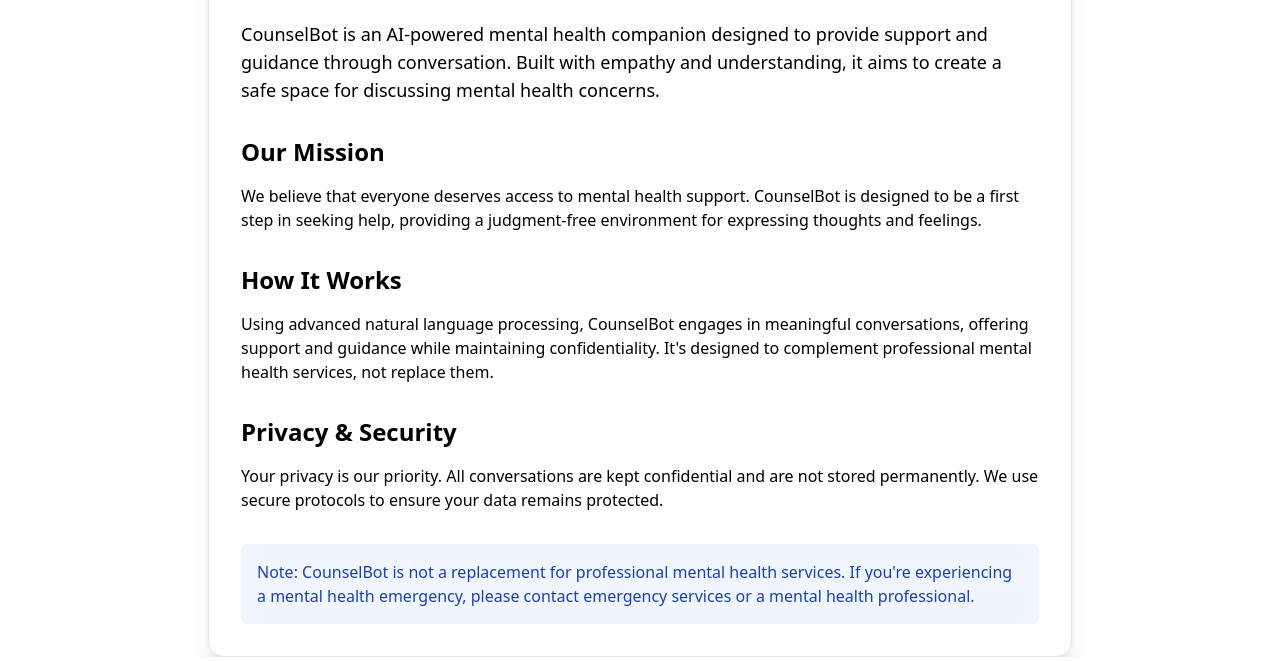
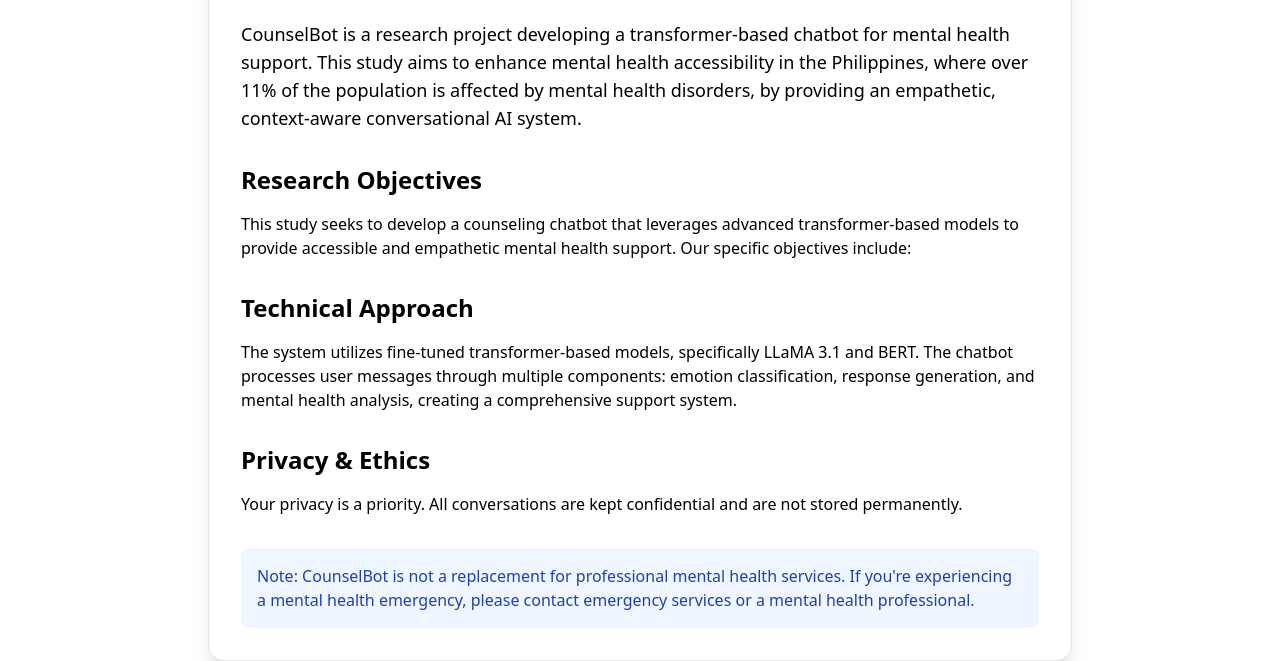
Before and after one commit to Mekuuuuu/counsel-bot-lite, a website with bundled scripts: page frontend/about.html in a window 1280 px wide. Shown: the part 145-806 px from the top of the page. Built offline with nearby package versions, Linux system fonts and the light colour scheme.

Commit message:
Edit about page

```diff
--- a/frontend/about.html
+++ b/frontend/about.html
@@ -32,22 +32,23 @@
 
                 <div class="prose dark:prose-invert max-w-none">
                     <p class="text-lg mb-4">
-                        CounselBot is an AI-powered mental health companion designed to provide support and guidance through conversation. Built with empathy and understanding, it aims to create a safe space for discussing mental health concerns.
+                        CounselBot is a research project developing a transformer-based chatbot for mental health support. This study aims to enhance mental health accessibility in the Philippines, where over 11% of the population is affected by mental health disorders, by providing an empathetic, context-aware conversational AI system.
                     </p>
 
-                    <h2 class="text-2xl font-semibold mt-8 mb-4">Our Mission</h2>
+                    <h2 class="text-2xl font-semibold mt-8 mb-4">Research Objectives</h2>
                     <p class="mb-4">
-                        We believe that everyone deserves access to mental health support. CounselBot is designed to be a first step in seeking help, providing a judgment-free environment for expressing thoughts and feelings.
+                        This study seeks to develop a counseling chatbot that leverages advanced transformer-based models to provide accessible and empathetic mental health support. Our specific objectives include:
                     </p>
 
-                    <h2 class="text-2xl font-semibold mt-8 mb-4">How It Works</h2>
+
+                    <h2 class="text-2xl font-semibold mt-8 mb-4">Technical Approach</h2>
                     <p class="mb-4">
-                        Using advanced natural language processing, CounselBot engages in meaningful conversations, offering support and guidance while maintaining confidentiality. It's designed to complement professional mental health services, not replace them.
+                        The system utilizes fine-tuned transformer-based models, specifically LLaMA 3.1 and BERT. The chatbot processes user messages through multiple components: emotion classification, response generation, and mental health analysis, creating a comprehensive support system.
                     </p>
 
-                    <h2 class="text-2xl font-semibold mt-8 mb-4">Privacy & Security</h2>
+                    <h2 class="text-2xl font-semibold mt-8 mb-4">Privacy & Ethics</h2>
                     <p class="mb-4">
-                        Your privacy is our priority. All conversations are kept confidential and are not stored permanently. We use secure protocols to ensure your data remains protected.
+                        Your privacy is a priority. All conversations are kept confidential and are not stored permanently.
                     </p>
 
                     <div class="mt-8 p-4 bg-blue-50 dark:bg-blue-900/20 rounded-lg">
```
